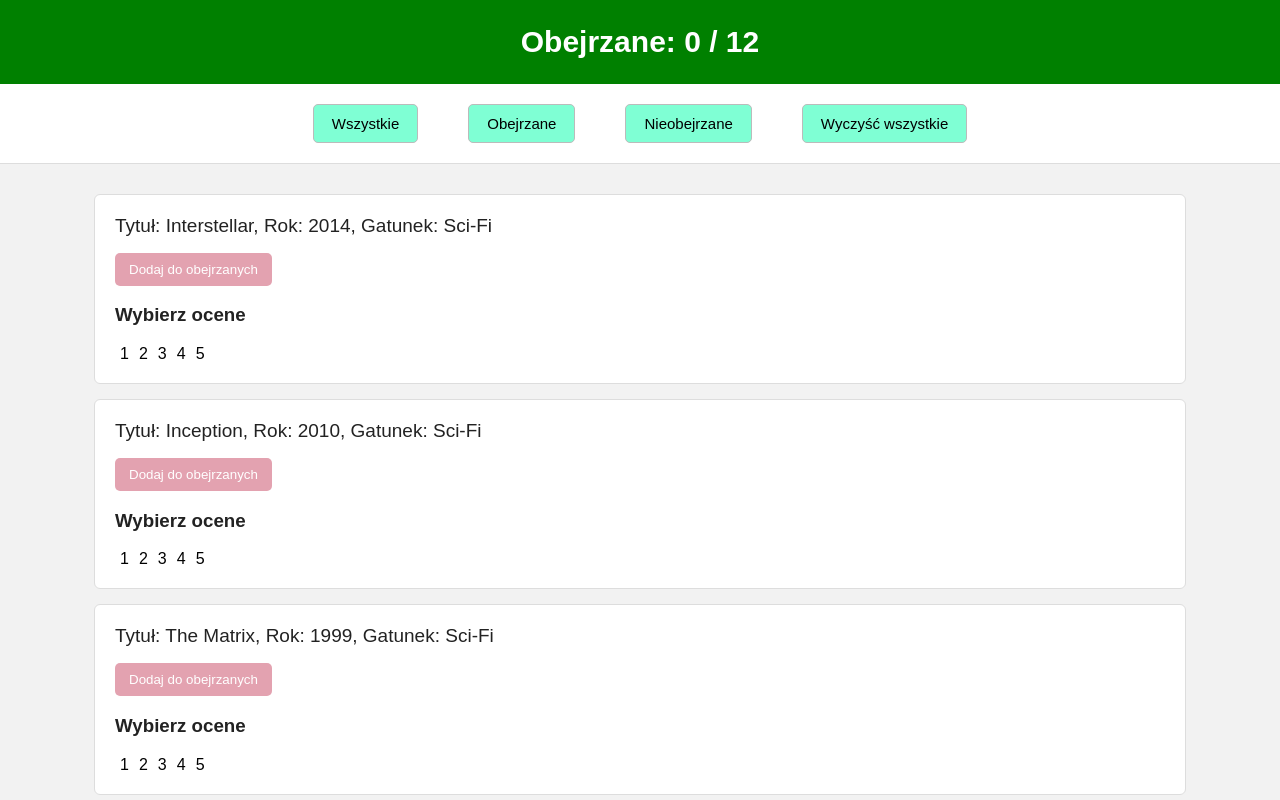
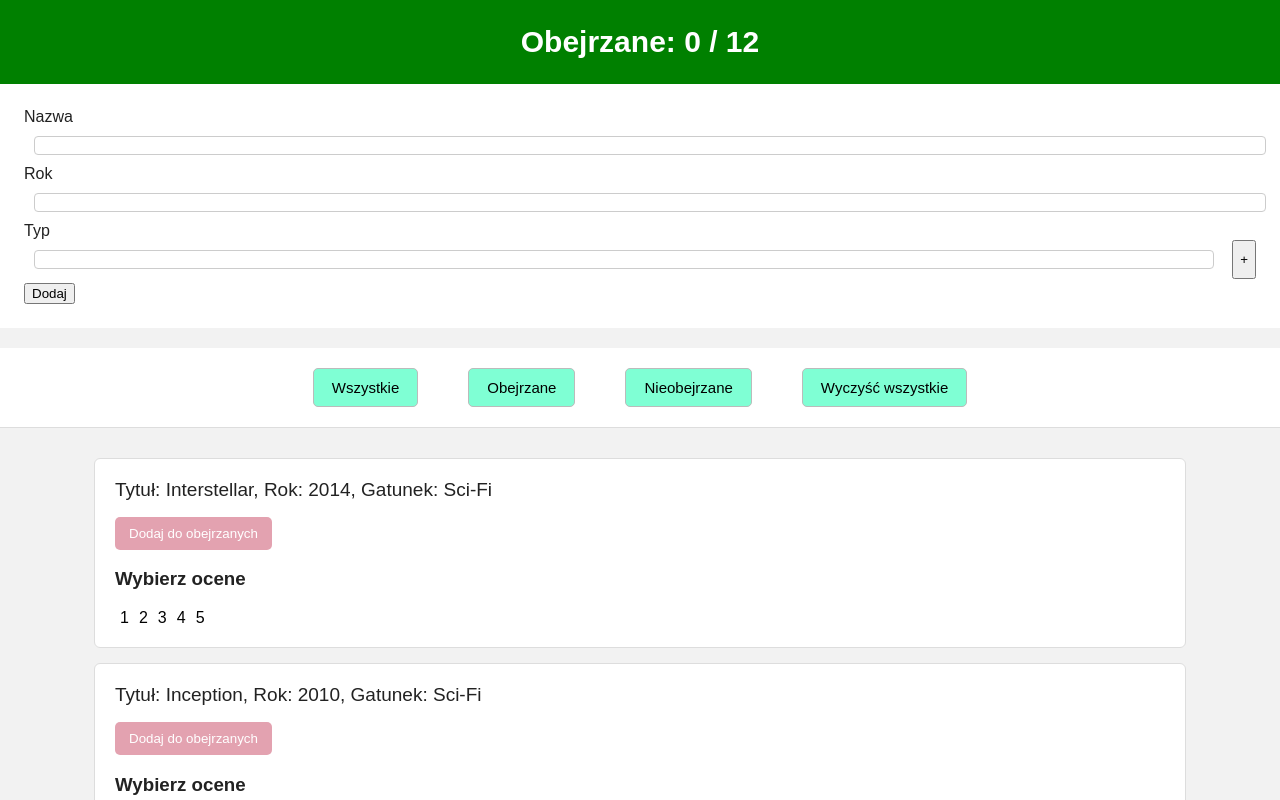
Before and after one commit to daniel-kub/zadanie-react, a React (Vite) app: page / in a window 1280 px wide. Shown: the top 800 px of the page. Built offline with nearby package versions, Linux system fonts and the light colour scheme.

Commit message:
dodanie formularza (wymagany react-hook-form) i zrobienie z typów tablicy

```diff
--- a/package.json
+++ b/package.json
@@ -11,7 +11,8 @@
   },
   "dependencies": {
     "react": "^19.2.8",
-    "react-dom": "^19.2.8"
+    "react-dom": "^19.2.8",
+    "react-hook-form": "^7.87.0"
   },
   "devDependencies": {
     "@types/node": "^24.13.3",
--- a/src/App.css
+++ b/src/App.css
@@ -26,7 +26,21 @@
     margin-right: 20px;
     background-color: aquamarine;
 }
-
+#formularz{
+  width: 100%;
+  display: flex;
+  flex-direction: column;
+  gap: 10px;
+  margin-bottom: 20px;
+  padding: 24px;
+  background: #ffffff;
+}
+input, select {
+  width: 100%;
+  margin: 10px;
+  border: 1px solid #ccc;
+  border-radius: 4px;
+}
 nav {
   display: flex;
   justify-content: center;
--- a/src/App.tsx
+++ b/src/App.tsx
@@ -1,5 +1,6 @@
 import "./App.css";
 import { useState } from "react";
+import { useForm, useFieldArray } from "react-hook-form";
 import movies from "./data/movies.json";
 import MovieCard from "./components/MovieCard";
 
@@ -7,16 +8,60 @@
   id: number;
   title: string;
   year: number;
-  genre: string;
+  genre: string[];
 }
 
+interface FormData {
+  nazwa: string;
+  rok: number;
+  typ: { value: string }[];
+}
 
 type Oceny = Record<number, number>;
 
 function App() {
+  const [filmy, setFilm] = useState<Movie[]>(movies.map(movie => ({
+    ...movie,
+    genre: Array.isArray(movie.genre) ? movie.genre : [movie.genre],
+  })) as Movie[]);
+  const [lastId, setLastId] = useState<number>(movies.length);
   const [obejrzane, setObejrzane] = useState<number[]>([]);
-  const [filtr, setFiltr] = useState<"wszystkie"|"obejrzane"|"nieobejrzane">("wszystkie");
+  const [filtr, setFiltr] = useState<"wszystkie" | "obejrzane" | "nieobejrzane">("wszystkie");
   const [oceny, setOceny] = useState<Oceny>({});
+
+  const {
+    register,
+    handleSubmit,
+    reset,
+    control,
+    formState: { errors },
+  } = useForm<FormData>({
+    defaultValues: {
+      nazwa: "",
+      rok: undefined,
+      typ: [{ value: "" }],
+    },
+  });
+
+  const { fields, append, remove } = useFieldArray({
+    control,
+    name: "typ",
+  });
+
+  const dodajDoBazy = (data: FormData) => {
+    console.log("Dane formularza:", data);
+    setLastId((prev) => prev + 1);
+    setFilm((prev) => [
+      ...prev,
+      {
+        id: lastId + 1,
+        title: data.nazwa,
+        year: data.rok,
+        genre: data.typ.map((t) => t.value).filter((v) => v.trim().length > 0),
+      },
+    ]);
+    reset({ nazwa: "", rok: undefined, typ: [{ value: "" }] });
+  };
 
   function oznaczJakoObejrzany(id: number) {
     setObejrzane((prev) =>
@@ -36,15 +81,9 @@
     setOceny({});
   }
 
-  const wyswietlaneFilmy = (movies as Movie[]).filter((movie) => {
-    if (filtr === "obejrzane") {
-      return obejrzane.includes(movie.id);
-    }
-
-    if (filtr === "nieobejrzane") {
-      return !obejrzane.includes(movie.id);
-    }
-
+  const wyswietlaneFilmy = filmy.filter((movie) => {
+    if (filtr === "obejrzane") return obejrzane.includes(movie.id);
+    if (filtr === "nieobejrzane") return !obejrzane.includes(movie.id);
     return true;
   });
 
@@ -56,15 +95,72 @@
         </h1>
       </header>
 
+      <div id="formularz">
+        <form onSubmit={handleSubmit(dodajDoBazy)}>
+          <div>
+            <label htmlFor="nazwa">Nazwa</label>
+            <input
+              id="nazwa"
+              type="text"
+              {...register("nazwa", {
+                required: "Nazwa filmu jest wymagana",
+                minLength: { value: 2, message: "Nazwa musi mieć co najmniej 2 znaki" },
+              })}
+            />
+            {errors.nazwa && <p>{errors.nazwa.message}</p>}
+          </div>
+
+          <div>
+            <label htmlFor="rok">Rok</label>
+            <input
+              id="rok"
+              type="number"
+              {...register("rok", {
+                required: "Rok jest wymagany",
+                valueAsNumber: true,
+                min: { value: 1888, message: "Podaj poprawny rok" },
+                max: { value: new Date().getFullYear(), message: "Rok nie może być z przyszłości" },
+              })}
+            />
+            {errors.rok && <p>{errors.rok.message}</p>}
+          </div>
+
+          <div>
+            <label>Typ</label>
+            {fields.map((field, index) => (
+              <div key={field.id} style={{ display: "flex", gap: "0.5rem", marginBottom: "0.25rem" }}>
+                <input
+                  type="text"
+                  {...register(`typ.${index}.value` as const, {
+                    required: "Typ nie może być pusty",
+                  })}
+                />
+                {fields.length > 1 && (
+                  <button type="button" onClick={() => remove(index)}>
+                    -
+                  </button>
+                )}
+                {index === fields.length - 1 && (
+                  <button type="button" onClick={() => append({ value: "" })}>
+                    +
+                  </button>
+                )}
+              </div>
+            ))}
+            {errors.typ && <p>Uzupełnij wszystkie pola typu</p>}
+          </div>
+
+          <button type="submit">Dodaj</button>
+        </form>
+      </div>
+
       <nav>
         <button onClick={() => setFiltr("wszystkie")} id="wybor">Wszystkie</button>
+        <button onClick={() => setFiltr("obejrzane")} id="wybor">Obejrzane</button>
+        <button onClick={() => setFiltr("nieobejrzane")} id="wybor">Nieobejrzane</button>
+        <button onClick={resetuj} id="wybor">Wyczyść wszystkie</button>
+      </nav>
 
-        <button onClick={() => setFiltr("obejrzane")} id="wybor">Obejrzane</button>
-
-        <button onClick={() => setFiltr("nieobejrzane")} id="wybor">Nieobejrzane</button>
-
-        <button onClick={() => resetuj()} id="wybor">Wyczyść wszystkie</button>
-      </nav>
       <main>
         {wyswietlaneFilmy.length > 0 ? (
           wyswietlaneFilmy.map((movie) => (
--- a/src/components/MovieCard.tsx
+++ b/src/components/MovieCard.tsx
@@ -1,7 +1,7 @@
 interface MovieCardProps {
   title: string;
   year: number;
-  genre: string;
+  genre: string[];
   czyObejrzane: boolean;
   oznaczJakoObejrzany: () => void;
   ocena: number;
@@ -12,7 +12,7 @@
   return (
     <div id="box">
       <h2>
-        Tytuł: {props.title}, Rok: {props.year}, Gatunek: {props.genre}
+        Tytuł: {props.title}, Rok: {props.year}, Gatunek: {props.genre.join(", ")}
       </h2>
 
       <button onClick={props.oznaczJakoObejrzany}>
```
Also changed, not shown: 1 other file (tests, documents, lock files or other folders).
